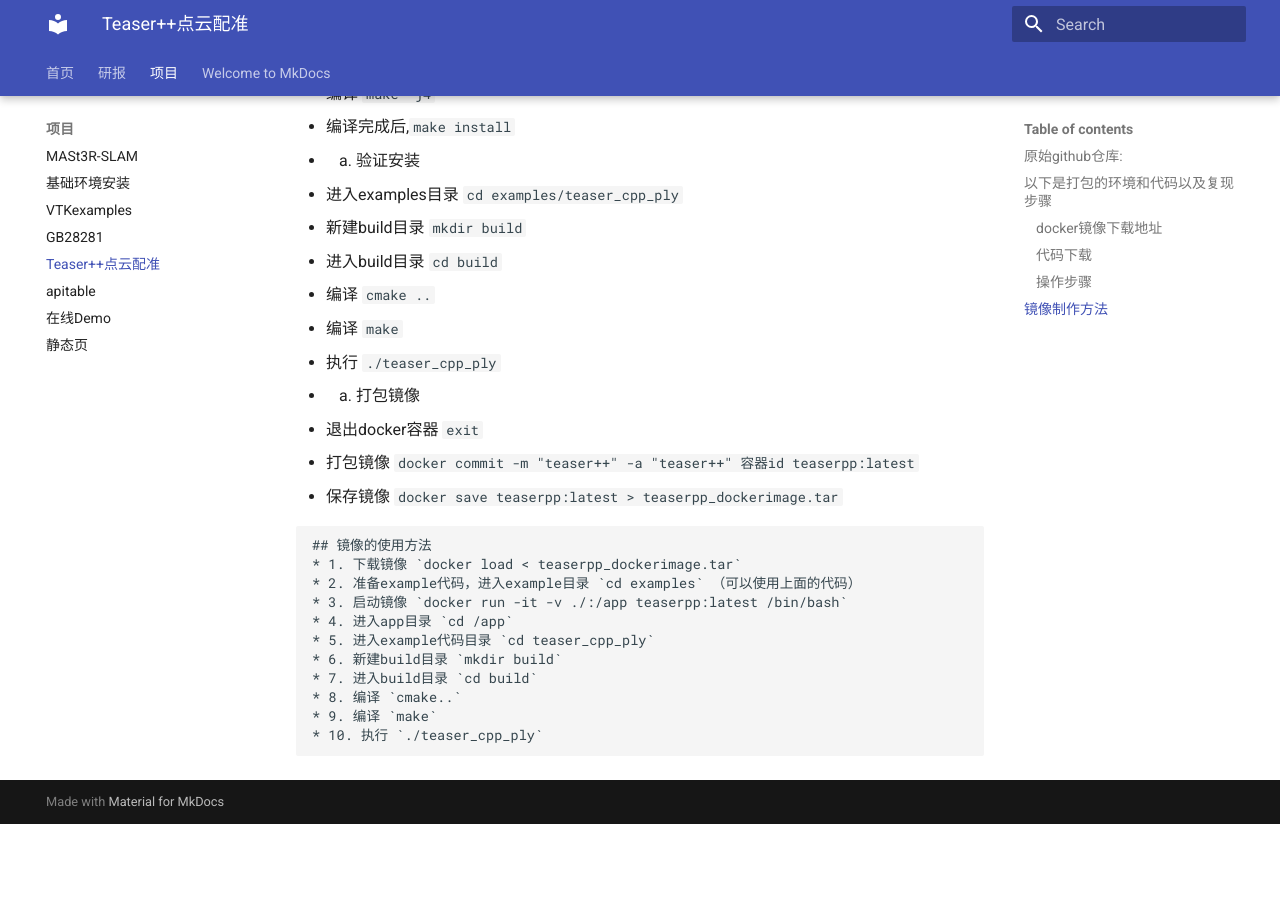
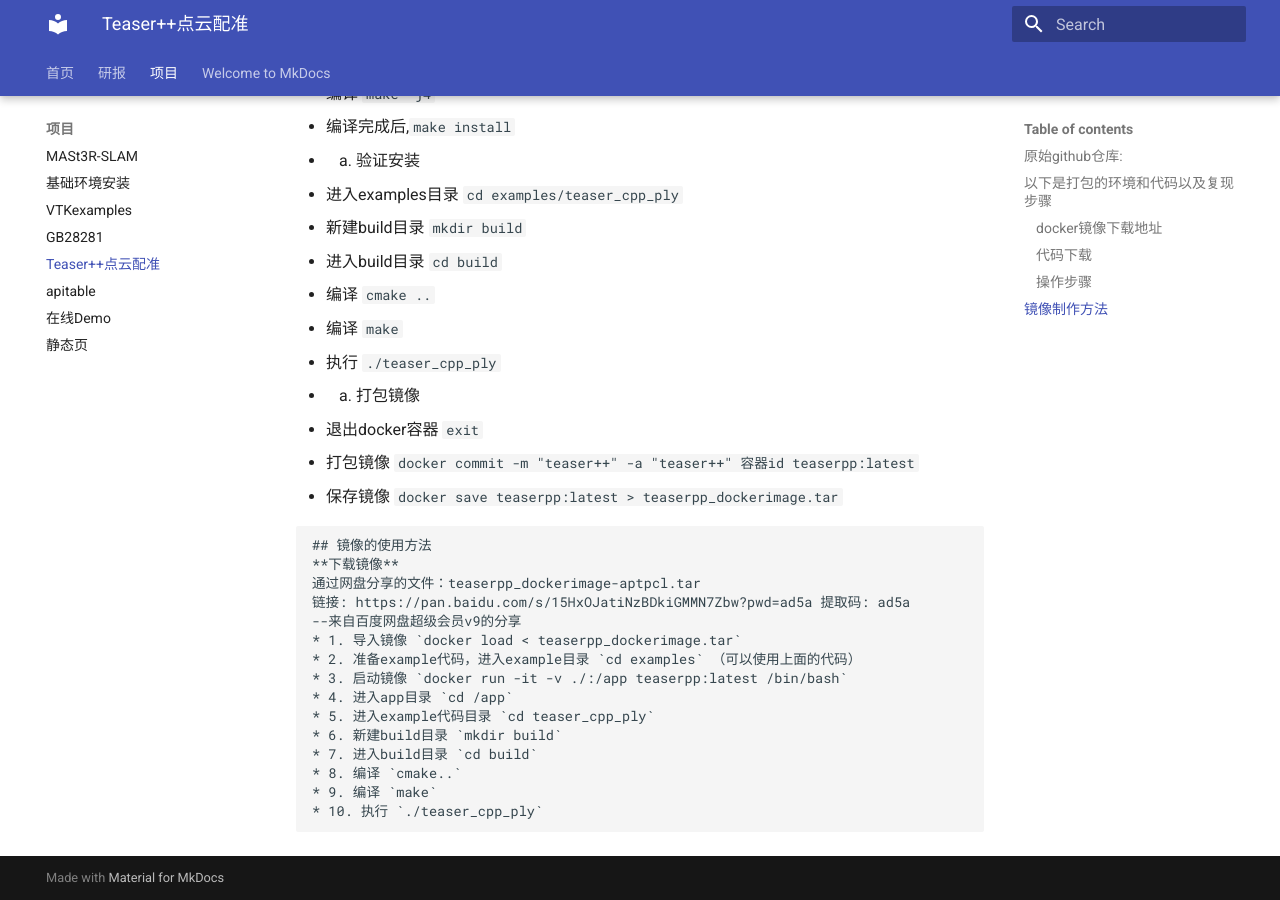
Before and after one commit to lhnows/alignai, an MkDocs documentation site: the page built from docs/projects/Teaser++.md, in a window 1280 px wide and 900 px high, scrolled down 3118 px. Built offline with MkDocs 1.6.1 and Material for MkDocs 9.7.7, drawn with Linux system fonts in a browser that asks for light colours; before the commit the page ends 3942 px from its top, so only the background shows below that.

Commit message:
update teaser++ docker image

````diff
--- a/docs/projects/Teaser++.md
+++ b/docs/projects/Teaser++.md
@@ -130,7 +130,11 @@
   * 保存镜像 `docker save teaserpp:latest > teaserpp_dockerimage.tar`
 ```
 ## 镜像的使用方法
-* 1. 下载镜像 `docker load < teaserpp_dockerimage.tar`
+**下载镜像**
+通过网盘分享的文件：teaserpp_dockerimage-aptpcl.tar
+链接: https://pan.baidu.com/s/15HxOJatiNzBDkiGMMN7Zbw?pwd=ad5a 提取码: ad5a
+--来自百度网盘超级会员v9的分享
+* 1. 导入镜像 `docker load < teaserpp_dockerimage.tar`
 * 2. 准备example代码，进入example目录 `cd examples` （可以使用上面的代码）
 * 3. 启动镜像 `docker run -it -v ./:/app teaserpp:latest /bin/bash`
 * 4. 进入app目录 `cd /app`
````
